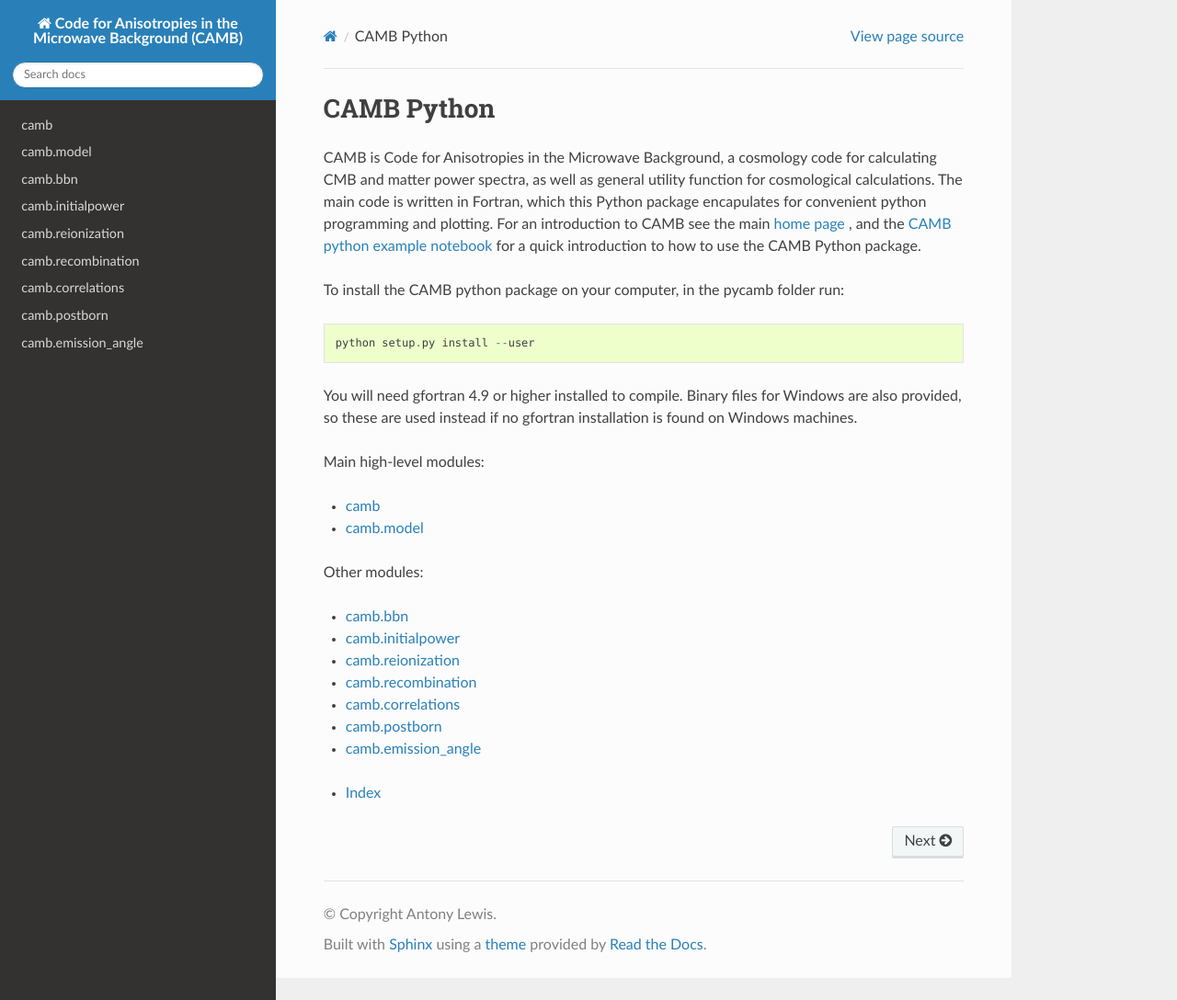
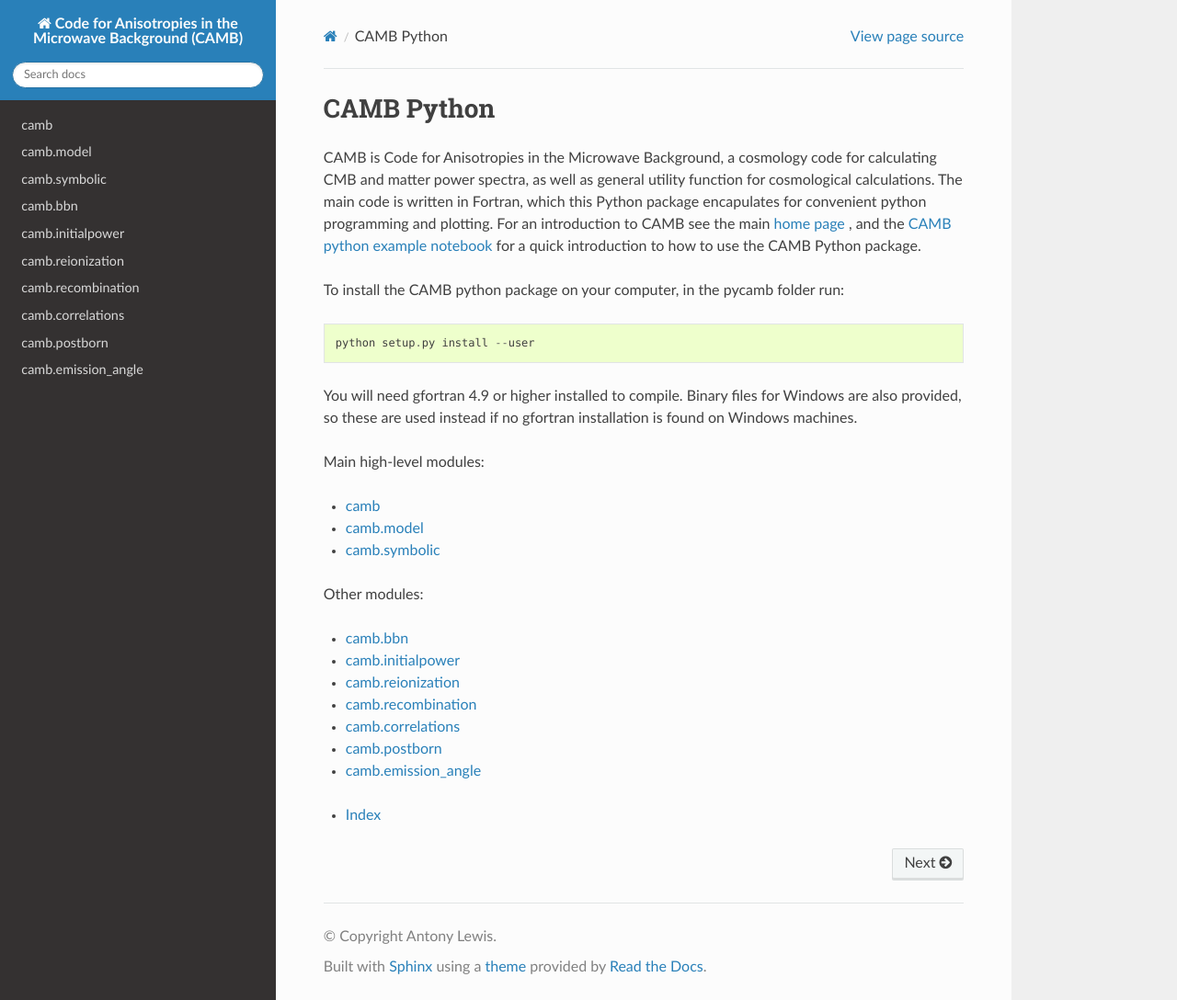
Before and after one commit to cmbant/CAMB, a Sphinx documentation site: the page built from pycamb/docs/source/index.rst, in a window 1280 px wide and 1088 px high. Shown: the whole window at 92% size. Built offline with Sphinx 7.4.7 and the Read the Docs theme 2.0.0, drawn with Linux system fonts in a browser that asks for light colours; the version number could not be read and is left out.

Commit message:
symbolic doc linked

```diff
--- a/pycamb/docs/source/index.rst
+++ b/pycamb/docs/source/index.rst
@@ -23,6 +23,7 @@ Main high-level modules:
 
    camb
    model
+   symbolic
 
 Other modules:
 
--- /dev/null
+++ b/pycamb/docs/source/symbolic.rst
@@ -0,0 +1,4 @@
+camb.symbolic
+==================================
+
+.. automodule:: camb.symbolic
```
Also changed, not shown: 1 other file.
